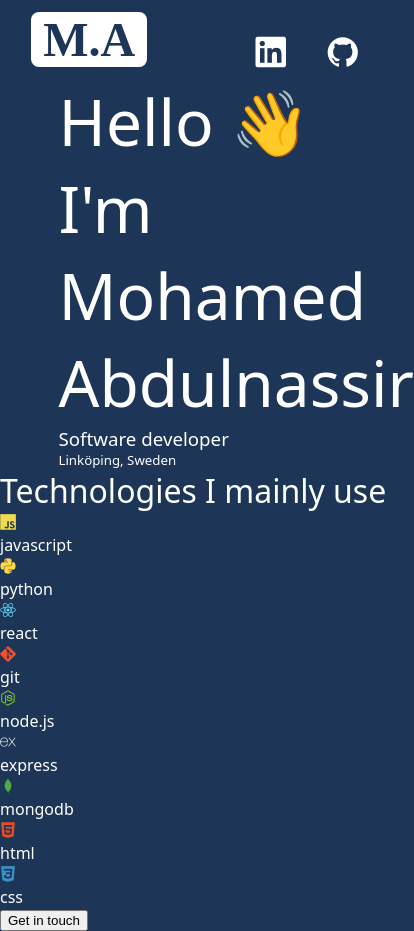
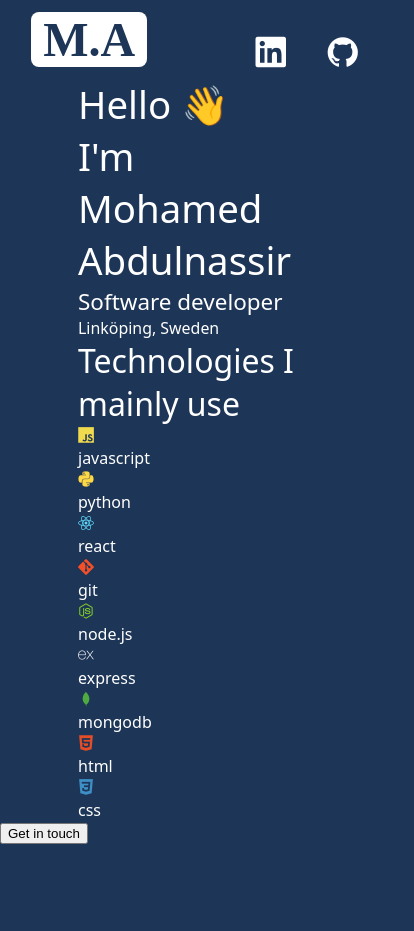
Before and after one commit to moeabdulnas/mohamedabdulnassir, a React (Create React App) app in the folder app/: page / in a window 390 px wide. Shown: the whole page, 414 px wide, since content can reach past the window. After the commit the page ends 844 px from the top, so only its background shows below. Built offline with nearby package versions, Linux system fonts and the light colour scheme; a web font is replaced by a local one.

Commit message:
Keep restyling for better responsiveness and maintenance

```diff
--- a/app/src/App.css
+++ b/app/src/App.css
@@ -68,23 +68,41 @@ a {
 .about {
   display: flex;
   justify-content: space-between;
-  width: 70%;
+  width: 100%;
   margin: auto auto;
+  font-size: 2rem;
 }
 
-#greeting, #name {
-  font-size: 4rem;
+/* #greeting, #name {
+  font-size: 5rem;
+} */
+
+.container {
+  width: 60vw;
+  margin: 0 auto;
 }
 
-/* .imageContainer {
-  max-width: 30%;
-} */
 img {
-  max-width: 40%;
+  max-width: 180px;
   border-radius: 8px;
 }
 
+@media only screen and (max-width: 920px) {
+  img {
+    display: none;
+  }
 
+  .about {
+    font-size: 1.2rem;
+  }
+
+  /* .container {
+    margin: 0 auto;
+    width: 90vw;
+    text-align: center;
+  } */
+
+}
 
 /*
 .container {
--- a/app/src/App.jsx
+++ b/app/src/App.jsx
@@ -16,6 +16,7 @@ function App() {
           </a>
         </div>
       </div>
+
       <div className="container">
         <div className="about">
           <div className="aboutText">
```
Lines whose indentation alone changed are shown as unchanged.
